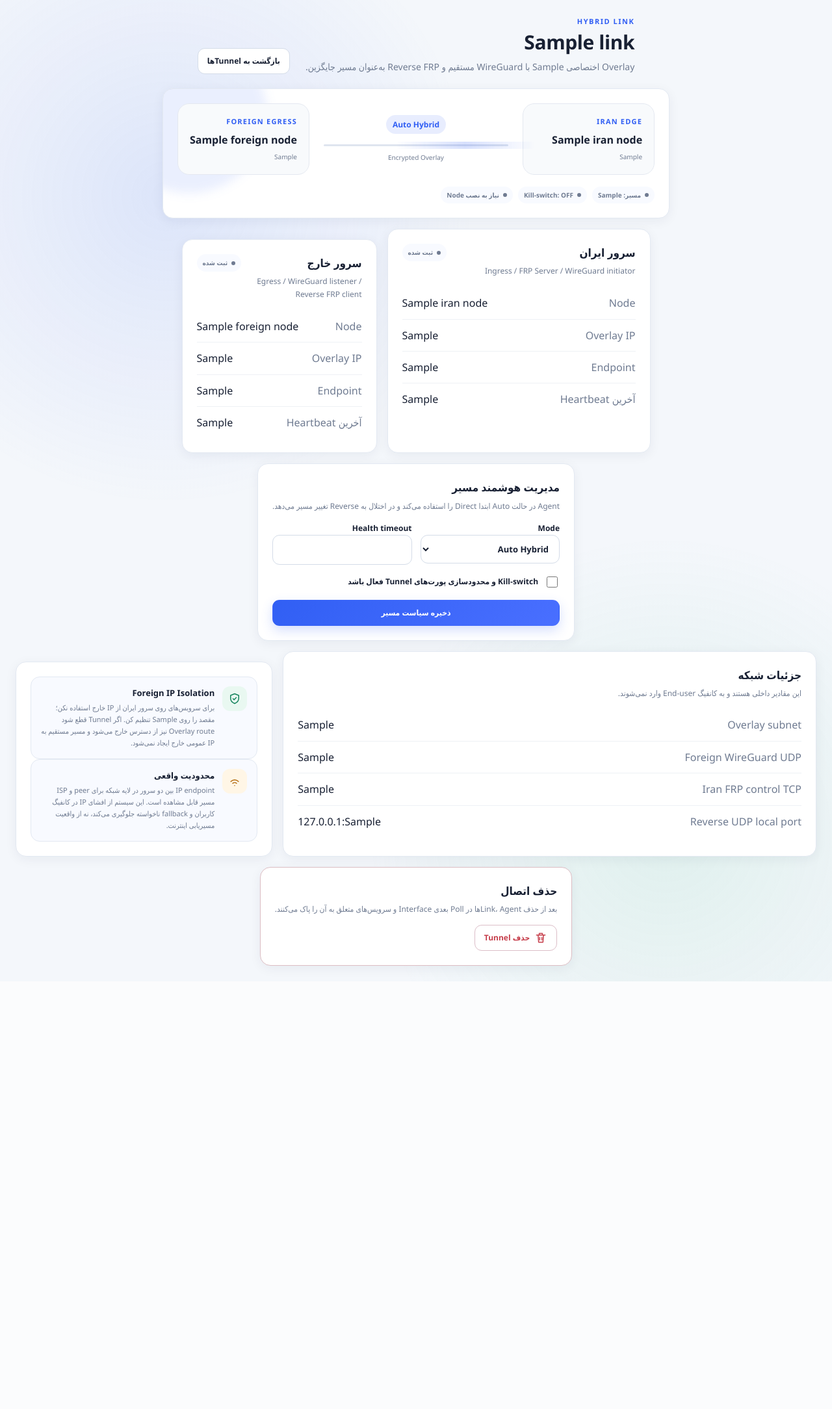
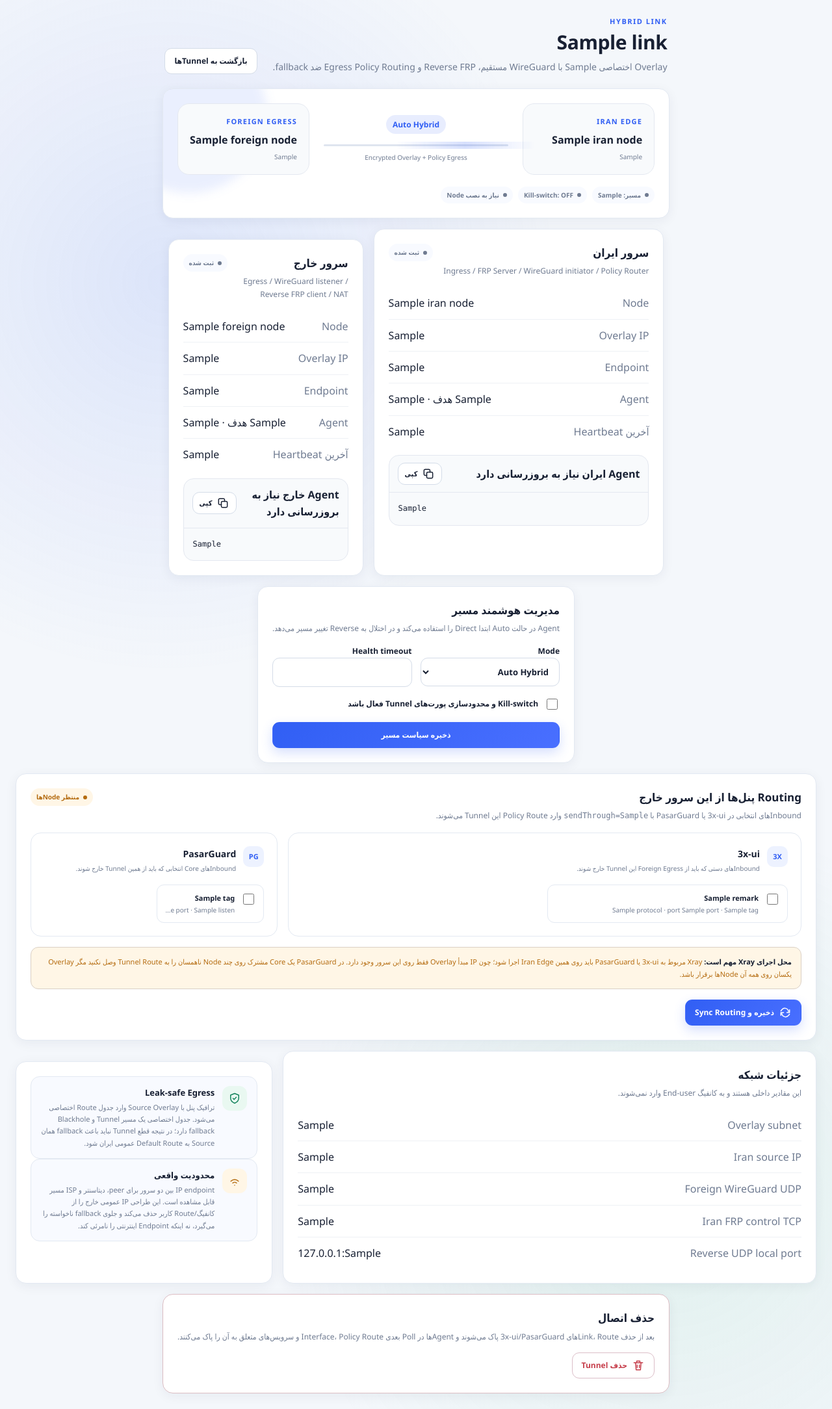
Before and after one commit to hazhanhasani/tor, a Flask app: template torpanel/templates/tunnel_detail.html in a window 1280 px wide. Shown: the whole page at 65% size. Before the commit the page ends 1510 px from the top, so only its background shows below. Run offline with Flask 3, Linux system fonts and the light colour scheme; the template is opened without the code that fills it: most values are stand-ins (such as "Sample title", 1, 10 or a date in 2020); parts of the project's set-up code (start-up, migrations or seed data) failed here and were passed over.

Commit message:
Add 3x-ui and PasarGuard hybrid route controls

```diff
--- a/torpanel/templates/tunnel_detail.html
+++ b/torpanel/templates/tunnel_detail.html
@@ -3,14 +3,14 @@
 {% block title %}{{ link.name }} | تانل ترکیبی{% endblock %}
 {% block content %}
 <section class="page-head">
-  <div><div class="eyebrow">HYBRID LINK</div><h1>{{ link.name }}</h1><p>Overlay اختصاصی {{ link.subnet_cidr }} با WireGuard مستقیم و Reverse FRP به‌عنوان مسیر جایگزین.</p></div>
+  <div><div class="eyebrow">HYBRID LINK</div><h1>{{ link.name }}</h1><p>Overlay اختصاصی {{ link.subnet_cidr }} با WireGuard مستقیم، Reverse FRP و Egress Policy Routing ضد fallback.</p></div>
   <div class="page-actions"><a class="button" href="{{ url_for('tunnels.tunnel_index') }}">بازگشت به Tunnelها</a></div>
 </section>
 
 <div class="tunnel-hero panel">
   <div class="tunnel-path">
     <div class="path-node {{ 'online' if link.iran_online else '' }}"><span class="path-kicker">IRAN EDGE</span><strong>{{ link.iran_node.name if link.iran_node else 'در انتظار نصب' }}</strong><small>{{ link.iran_overlay_ip }}</small></div>
-    <div class="path-line"><span class="path-method">{% if link.active_transport == 'direct' %}WireGuard Direct{% elif link.active_transport == 'reverse' %}Reverse FRP{% else %}Auto Hybrid{% endif %}</span><div class="path-track"><span></span></div><small>Encrypted Overlay</small></div>
+    <div class="path-line"><span class="path-method">{% if link.active_transport == 'direct' %}WireGuard Direct{% elif link.active_transport == 'reverse' %}Reverse FRP{% else %}Auto Hybrid{% endif %}</span><div class="path-track"><span></span></div><small>Encrypted Overlay + Policy Egress</small></div>
     <div class="path-node {{ 'online' if link.foreign_online else '' }}"><span class="path-kicker">FOREIGN EGRESS</span><strong>{{ link.foreign_node.name if link.foreign_node else 'در انتظار نصب' }}</strong><small>{{ link.foreign_overlay_ip }}</small></div>
   </div>
   <div class="tunnel-badges">
@@ -22,31 +22,35 @@
 
 <div class="section-grid" style="margin-top:16px">
   <section class="panel">
-    <div class="section-title"><div><h2>سرور ایران</h2><p>Ingress / FRP Server / WireGuard initiator</p></div><span class="status {{ 'ok' if link.iran_online else 'off' }}">{{ 'آنلاین' if link.iran_online else ('ثبت شده' if link.iran_node else 'نصب نشده') }}</span></div>
+    <div class="section-title"><div><h2>سرور ایران</h2><p>Ingress / FRP Server / WireGuard initiator / Policy Router</p></div><span class="status {{ 'ok' if link.iran_online else 'off' }}">{{ 'آنلاین' if link.iran_online else ('ثبت شده' if link.iran_node else 'نصب نشده') }}</span></div>
     {% if link.iran_node %}
       <dl class="detail-list">
         <div><dt>Node</dt><dd>{{ link.iran_node.name }}</dd></div>
         <div><dt>Overlay IP</dt><dd>{{ link.iran_overlay_ip }}</dd></div>
         <div><dt>Endpoint</dt><dd>{{ masked_iran_host }}</dd></div>
+        <div><dt>Agent</dt><dd>{{ link.iran_node.agent_version or 'قدیمی/نامشخص' }} · هدف {{ agent_version }}</dd></div>
         <div><dt>آخرین Heartbeat</dt><dd>{{ link.iran_node.last_seen or '—' }}</dd></div>
       </dl>
+      {% if link.iran_node.agent_version != agent_version %}<div class="install-command" style="margin-top:12px"><div class="install-command-head"><strong>Agent ایران نیاز به بروزرسانی دارد</strong><button class="button small" type="button" data-copy="#upgradeIranCommand">{{ icon('copy') }} کپی</button></div><pre id="upgradeIranCommand">{{ upgrade_command }}</pre></div>{% endif %}
     {% elif commands.iran %}
       <div class="install-command"><div class="install-command-head"><strong>این دستور را روی سرور ایران اجرا کن</strong><button class="button small" type="button" data-copy="#iranCommand">{{ icon('copy') }} کپی</button></div><pre id="iranCommand">{{ commands.iran }}</pre></div>
-      {% if controller_url.startswith('http://') %}<div class="alert warning compact">Controller روی HTTP است؛ دستور شامل <code>--allow-http</code> می‌شود. برای Production بهتر است ابتدا HTTPS فعال شود.</div>{% endif %}
+      {% if controller_url.startswith('http://') %}<div class="alert warning compact">Controller روی HTTP است؛ دستور شامل <code>--allow-http</code> می‌شود. برای Production بهتر است HTTPS فعال شود.</div>{% endif %}
     {% else %}
       <form method="post" action="{{ url_for('tunnels.tunnel_enrollment', link_uuid=link.uuid, role='iran') }}"><input type="hidden" name="_csrf" value="{{ csrf_token() }}"><button class="button primary" type="submit">ساخت دستور نصب ایران</button></form>
     {% endif %}
   </section>
 
   <section class="panel">
-    <div class="section-title"><div><h2>سرور خارج</h2><p>Egress / WireGuard listener / Reverse FRP client</p></div><span class="status {{ 'ok' if link.foreign_online else 'off' }}">{{ 'آنلاین' if link.foreign_online else ('ثبت شده' if link.foreign_node else 'نصب نشده') }}</span></div>
+    <div class="section-title"><div><h2>سرور خارج</h2><p>Egress / WireGuard listener / Reverse FRP client / NAT</p></div><span class="status {{ 'ok' if link.foreign_online else 'off' }}">{{ 'آنلاین' if link.foreign_online else ('ثبت شده' if link.foreign_node else 'نصب نشده') }}</span></div>
     {% if link.foreign_node %}
       <dl class="detail-list">
         <div><dt>Node</dt><dd>{{ link.foreign_node.name }}</dd></div>
         <div><dt>Overlay IP</dt><dd>{{ link.foreign_overlay_ip }}</dd></div>
         <div><dt>Endpoint</dt><dd>{{ masked_foreign_host }}</dd></div>
+        <div><dt>Agent</dt><dd>{{ link.foreign_node.agent_version or 'قدیمی/نامشخص' }} · هدف {{ agent_version }}</dd></div>
         <div><dt>آخرین Heartbeat</dt><dd>{{ link.foreign_node.last_seen or '—' }}</dd></div>
       </dl>
+      {% if link.foreign_node.agent_version != agent_version %}<div class="install-command" style="margin-top:12px"><div class="install-command-head"><strong>Agent خارج نیاز به بروزرسانی دارد</strong><button class="button small" type="button" data-copy="#upgradeForeignCommand">{{ icon('copy') }} کپی</button></div><pre id="upgradeForeignCommand">{{ upgrade_command }}</pre></div>{% endif %}
     {% elif commands.foreign %}
       <div class="install-command"><div class="install-command-head"><strong>این دستور را روی سرور خارج اجرا کن</strong><button class="button small" type="button" data-copy="#foreignCommand">{{ icon('copy') }} کپی</button></div><pre id="foreignCommand">{{ commands.foreign }}</pre></div>
       {% if controller_url.startswith('http://') %}<div class="alert warning compact">برای Enrollment امن، HTTPS توصیه می‌شود.</div>{% endif %}
@@ -69,24 +73,58 @@
   </form>
 </section>
 
+<section class="panel" style="margin-top:16px">
+  <div class="section-title"><div><h2>Routing پنل‌ها از این سرور خارج</h2><p>Inboundهای انتخابی در 3x-ui یا PasarGuard با <code>sendThrough={{ link.iran_overlay_ip }}</code> وارد Policy Route این Tunnel می‌شوند.</p></div><span class="status {{ 'ok' if link.ready else 'warn' }}">{{ 'آماده Routing' if link.ready else 'منتظر Nodeها' }}</span></div>
+  {% for error in provider_errors %}<div class="callout warning" style="margin-bottom:10px">{{ error }}</div>{% endfor %}
+  <form method="post" action="{{ url_for('tunnels.tunnel_routing', link_uuid=link.uuid) }}" class="stack">
+    <input type="hidden" name="_csrf" value="{{ csrf_token() }}">
+    <div class="section-grid">
+      <div class="form-section">
+        <div class="form-section-title"><span class="form-section-number">3X</span><div><h3>3x-ui</h3><p>Inboundهای دستی که باید از Foreign Egress این Tunnel خارج شوند.</p></div></div>
+        {% if xui_inbounds %}
+          <div class="checks">
+          {% for item in xui_inbounds %}
+            <label class="check row"><input type="checkbox" name="xui_inbound_tags" value="{{ item.tag }}" {% if item.tag in xui_selected %}checked{% endif %}><span><b>{{ item.remark or item.tag }}</b><small>{{ item.protocol }}{% if item.port %} · port {{ item.port }}{% endif %} · {{ item.tag }}</small></span></label>
+          {% endfor %}
+          </div>
+        {% else %}<div class="callout">3x-ui تنظیم نشده یا Inbound قابل انتخابی پیدا نشد.</div>{% endif %}
+      </div>
+
+      <div class="form-section">
+        <div class="form-section-title"><span class="form-section-number">PG</span><div><h3>PasarGuard</h3><p>Inboundهای Core انتخابی که باید از همین Tunnel خارج شوند.</p></div></div>
+        {% if pasarguard_inbounds %}
+          <div class="checks">
+          {% for item in pasarguard_inbounds %}
+            <label class="check row"><input type="checkbox" name="pasarguard_inbound_tags" value="{{ item.tag }}" {% if item.tag in pasarguard_selected %}checked{% endif %}><span><b>{{ item.tag }}</b><small>{{ item.protocol }}{% if item.port %} · port {{ item.port }}{% endif %}{% if item.listen %} · {{ item.listen }}{% endif %}</small></span></label>
+          {% endfor %}
+          </div>
+        {% else %}<div class="callout">PasarGuard تنظیم نشده یا Core انتخابی Inbound قابل خواندن ندارد.</div>{% endif %}
+      </div>
+    </div>
+    <div class="callout warning"><strong>محل اجرای Xray مهم است:</strong> Xray مربوط به 3x-ui یا PasarGuard باید روی همین Iran Edge اجرا شود؛ چون IP مبدأ Overlay فقط روی این سرور وجود دارد. در PasarGuard یک Core مشترک روی چند Node ناهمسان را به Tunnel Route وصل نکنید مگر Overlay یکسان روی همه آن Nodeها برقرار باشد.</div>
+    <div class="actions"><button class="button primary" type="submit">{{ icon('sync') }} ذخیره و Sync Routing</button></div>
+  </form>
+</section>
+
 <div class="section-grid" style="margin-top:16px">
   <section class="panel">
     <div class="section-title"><div><h2>جزئیات شبکه</h2><p>این مقادیر داخلی هستند و به کانفیگ End-user وارد نمی‌شوند.</p></div></div>
     <dl class="detail-list">
       <div><dt>Overlay subnet</dt><dd>{{ link.subnet_cidr }}</dd></div>
+      <div><dt>Iran source IP</dt><dd>{{ link.iran_overlay_ip }}</dd></div>
       <div><dt>Foreign WireGuard UDP</dt><dd>{{ link.foreign_wg_port }}</dd></div>
       <div><dt>Iran FRP control TCP</dt><dd>{{ link.iran_frp_control_port }}</dd></div>
       <div><dt>Reverse UDP local port</dt><dd>127.0.0.1:{{ link.iran_frp_proxy_port }}</dd></div>
     </dl>
   </section>
   <aside class="panel">
-    <div class="status-banner success"><div class="status-icon">{{ icon('shield') }}</div><div><strong>Foreign IP Isolation</strong><p>برای سرویس‌های روی سرور ایران از IP خارج استفاده نکن؛ مقصد را روی {{ link.foreign_overlay_ip }} تنظیم کن. اگر Tunnel قطع شود Overlay route نیز از دسترس خارج می‌شود و مسیر مستقیم به IP عمومی خارج ایجاد نمی‌شود.</p></div></div>
-    <div class="status-banner warning"><div class="status-icon">{{ icon('wifi') }}</div><div><strong>محدودیت واقعی</strong><p>IP endpoint بین دو سرور در لایه شبکه برای peer و ISP مسیر قابل مشاهده است. این سیستم از افشای IP در کانفیگ کاربران و fallback ناخواسته جلوگیری می‌کند، نه از واقعیت مسیریابی اینترنت.</p></div></div>
+    <div class="status-banner success"><div class="status-icon">{{ icon('shield') }}</div><div><strong>Leak-safe Egress</strong><p>ترافیک پنل با Source Overlay وارد جدول Route اختصاصی می‌شود. جدول اختصاصی یک مسیر Tunnel و Blackhole fallback دارد؛ در نتیجه قطع Tunnel نباید باعث fallback همان Source به Default Route عمومی ایران شود.</p></div></div>
+    <div class="status-banner warning"><div class="status-icon">{{ icon('wifi') }}</div><div><strong>محدودیت واقعی</strong><p>IP endpoint بین دو سرور برای peer، دیتاسنتر و ISP مسیر قابل مشاهده است. این طراحی IP عمومی خارج را از کانفیگ/Route کاربر حذف می‌کند و جلوی fallback ناخواسته را می‌گیرد، نه اینکه Endpoint اینترنتی را نامرئی کند.</p></div></div>
   </aside>
 </div>
 
 <section class="panel danger-zone" style="margin-top:16px">
-  <div class="section-title"><div><h2>حذف اتصال</h2><p>بعد از حذف Link، Agentها در Poll بعدی Interface و سرویس‌های متعلق به آن را پاک می‌کنند.</p></div></div>
+  <div class="section-title"><div><h2>حذف اتصال</h2><p>بعد از حذف Link، Routeهای 3x-ui/PasarGuard پاک می‌شوند و Agentها در Poll بعدی Interface، Policy Route و سرویس‌های متعلق به آن را پاک می‌کنند.</p></div></div>
   <form method="post" action="{{ url_for('tunnels.tunnel_delete', link_uuid=link.uuid) }}" onsubmit="return confirm('این Tunnel حذف شود؟')"><input type="hidden" name="_csrf" value="{{ csrf_token() }}"><button class="button danger" type="submit">{{ icon('trash') }} حذف Tunnel</button></form>
 </section>
 {% endblock %}
```
